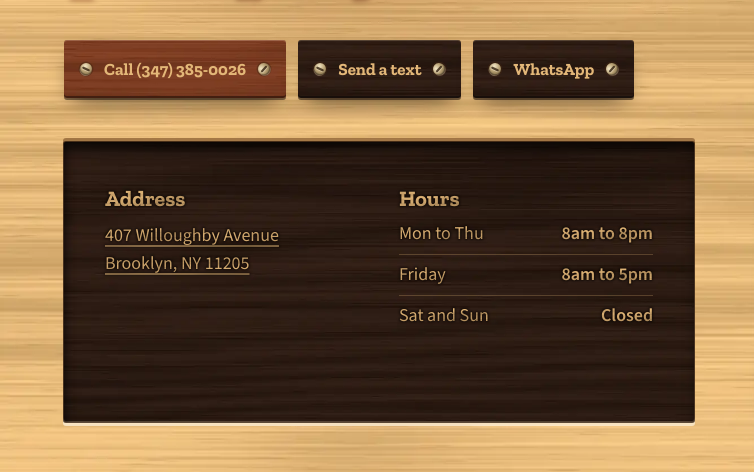
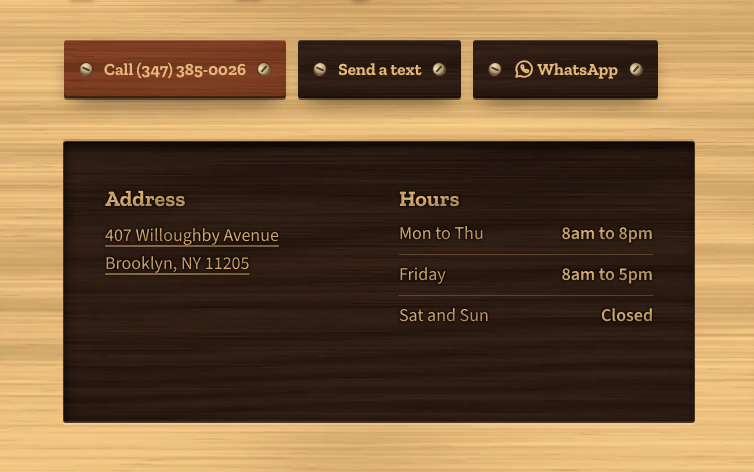
Before and after one commit to codercoaster/jem-woodwork-landing, a plain HTML site: page index.html in a window 1280 px wide. Shown: the part 2753-3225 px from the top of the page, 0-754 px from the left. Drawn offline with Linux system fonts and the light colour scheme.

Commit message:
fix: general style improvements

```diff
--- a/css/styles.css
+++ b/css/styles.css
@@ -137,6 +137,8 @@ main > section + section,
 .btn--ink { background: var(--ebony); color: var(--maple); }
 .btn--line { background: transparent; color: var(--ebony); }
 .btn--paper { background: var(--maple); color: var(--ebony); }
+.btn__label { display: inline-flex; align-items: center; gap: 0.1em; }
+.btn__icon { flex: none; width: 1.3em; height: 1.3em; }
 
 /* Call buttons: wood plaques screwed onto the wall. Raised and screwed on means pressable. */
 .btn--plaque {
@@ -482,12 +484,12 @@ main > section + section,
   background: var(--ebony) url("../assets/img/wood-ebony.webp") center / 900px 560px;
   color: var(--maple);
   box-shadow:
-    inset 0 12px 16px -6px rgba(0, 0, 0, 0.85),
+    inset 0 10px 14px -6px rgba(0, 0, 0, 0.85),
     inset 6px 0 10px -6px rgba(0, 0, 0, 0.55),
-    inset 0 -1px 0 rgba(255, 230, 190, 0.22),
-    0 0 0 1px rgba(40, 22, 8, 0.75),
-    0 -3px 0 1px rgba(110, 66, 28, 0.55),
-    0 3px 0 1px rgba(255, 244, 222, 0.7);
+    inset 0 -1px 0 rgba(255, 230, 190, 0.12),
+    0 0 0 1px rgba(40, 22, 8, 0.8),
+    0 -2px 0 1px rgba(70, 40, 16, 0.2),
+    0 2px 0 1px rgba(255, 244, 222, 0.28);
 }
 .contact__facts {
   display: grid;
--- a/index.html
+++ b/index.html
@@ -228,7 +228,7 @@
           <div class="contact__actions">
             <a class="btn btn--plaque btn--plaque-cherry" href="tel:+13473850026"><span class="screw" aria-hidden="true"></span>Call (347) 385-0026<span class="screw" aria-hidden="true"></span></a>
             <a class="btn btn--plaque" href="sms:+13473850026"><span class="screw" aria-hidden="true"></span>Send a text<span class="screw" aria-hidden="true"></span></a>
-            <a class="btn btn--plaque" href="https://wa.me/13473850026" rel="noopener"><span class="screw" aria-hidden="true"></span>WhatsApp<span class="screw" aria-hidden="true"></span></a>
+            <a class="btn btn--plaque" href="https://wa.me/13473850026" rel="noopener"><span class="screw" aria-hidden="true"></span><span class="btn__label"><svg class="btn__icon" viewBox="0 0 24 24" fill="none" stroke="currentColor" stroke-width="2" stroke-linecap="round" stroke-linejoin="round" aria-hidden="true" focusable="false"><path d="M3.5 20.5l1.3-4.2A8.5 8.5 0 1 1 8 19.4z"/><path d="M9.2 8.2c.2-.4.5-.5.8-.5h.5c.2 0 .4.1.5.4l.6 1.5c.1.2 0 .5-.1.6l-.5.6c.6 1.2 1.5 2 2.7 2.6l.6-.6c.2-.2.4-.2.6-.1l1.5.7c.2.1.3.3.3.5v.5c0 .4-.2.7-.5.8-.8.4-1.8.4-3-.1a8 8 0 0 1-3.8-3.8c-.5-1.2-.6-2.3-.2-3.1z"/></svg>WhatsApp</span><span class="screw" aria-hidden="true"></span></a>
           </div>
 
           <div class="inset inset--ebony contact__facts" data-recess>
```
